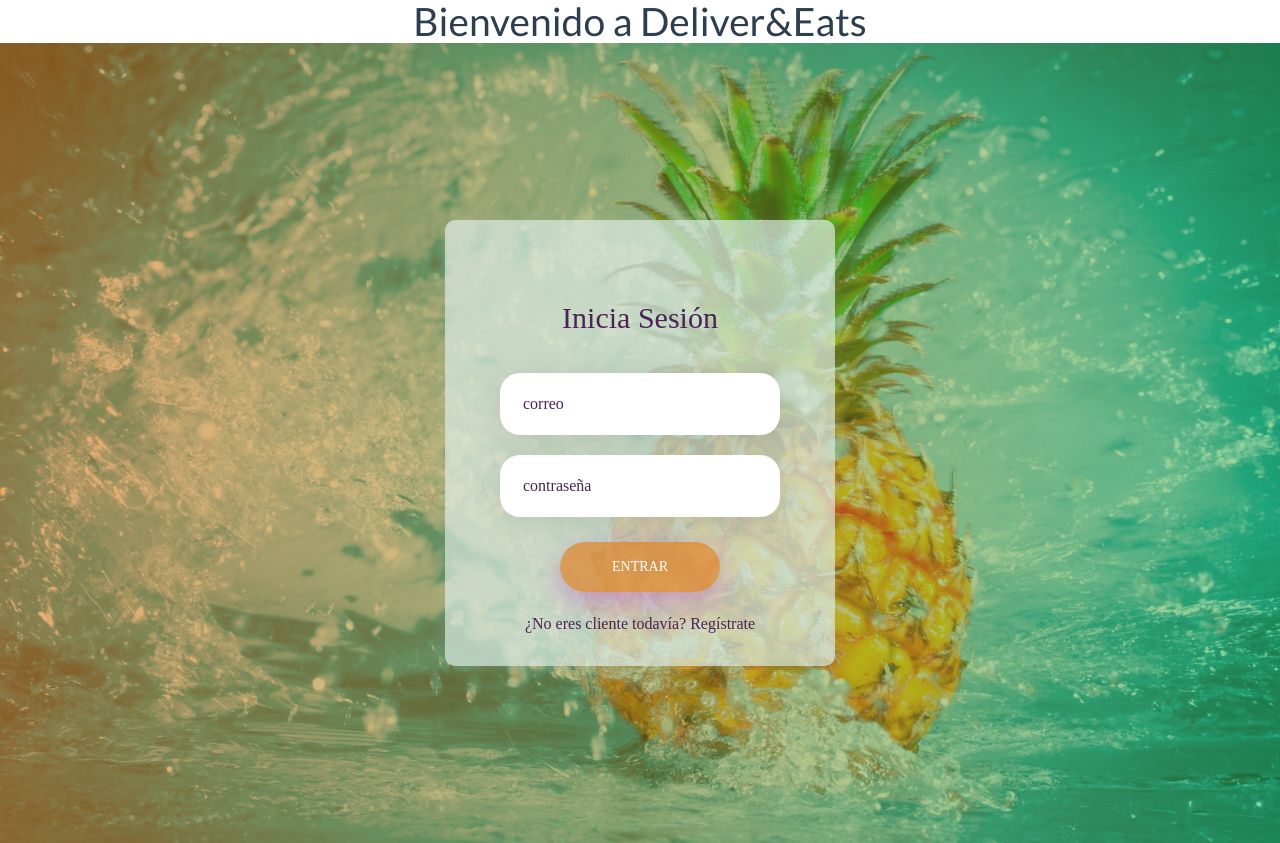
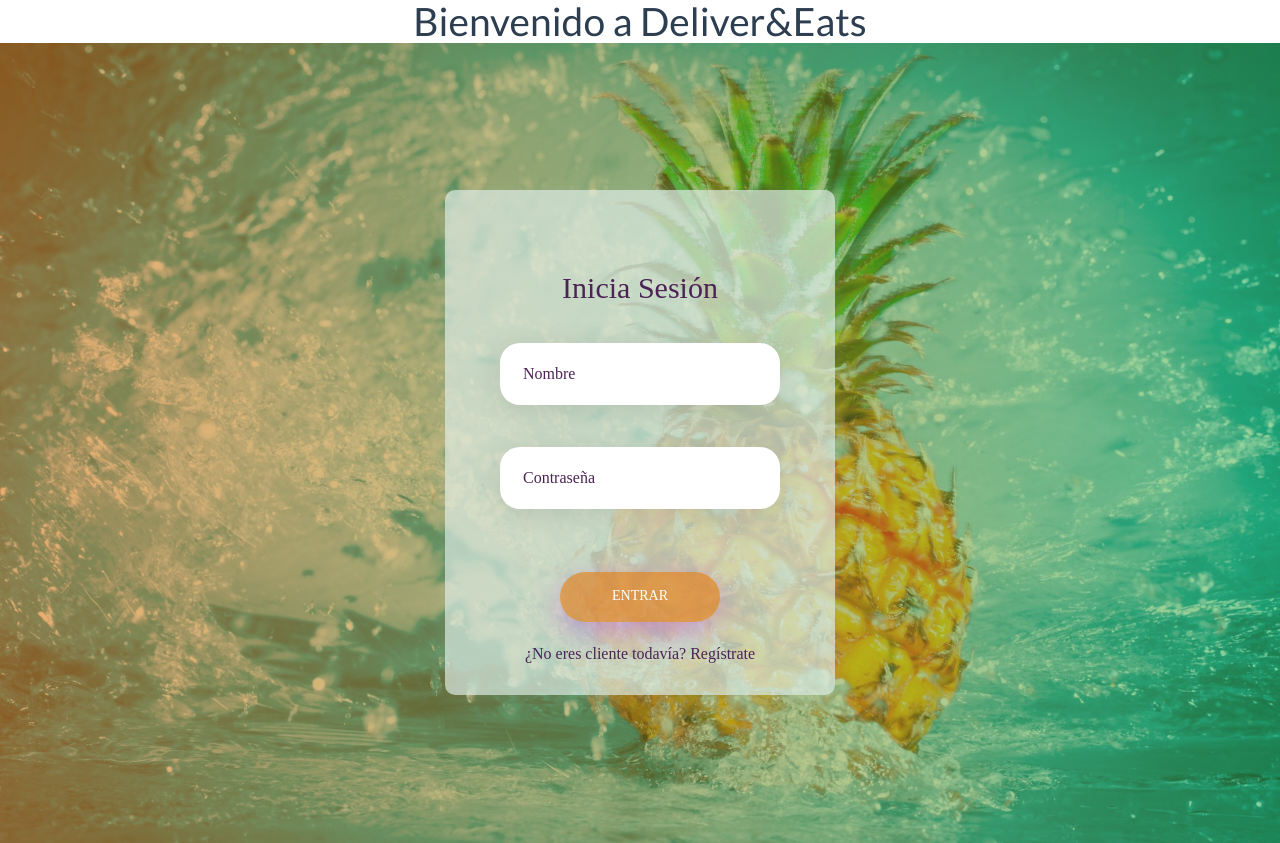
Before and after one commit to PredadorAkrid/IS-2020-2-Equipo5, a Django app: page / in a window 1280 px wide. Run offline with Django 3.2, Linux system fonts and the light colour scheme; some libraries are stand-ins or nearby versions; some web fonts are replaced.

Commit message:
errores en login

```diff
--- a/ProyectoFinal/cliente/forms.py
+++ b/ProyectoFinal/cliente/forms.py
@@ -94,14 +94,8 @@ class InicioSesionForm(AuthenticationForm):
 
         usuario = self.data["username"]
         clave = self.data["password"]
-        #Si el correo pertenece a un repartidor levantamos un error
-        #Ésto es temporal puesto que iniciarán sesión de la misma forma
-        #if ( (Repartidor.objects.filter(username=usuario).count() != 0)):
-        #    self.add_error(
-        #        "usuario", forms.ValidationError("No es un cliente")
-        #    )
         #Si el correo no existe en la tabla usuarios mandamos un error de registro
-        if (User.objects.filter(username=usuario).count() == 0 ):
+        if (User.objects.filter(username=usuario).count() == 0):
             self.add_error(
                 "username", forms.ValidationError("Éste correo no existe")
             )
@@ -109,3 +103,16 @@ class InicioSesionForm(AuthenticationForm):
         user = authenticate(username=usuario, password=clave)
         if user is None:
             self.add_error("password", forms.ValidationError("Contraseña inválida"))
+    def __init__(self, *args, **kwargs):
+        super(InicioSesionForm, self).__init__(*args, **kwargs)
+        self.fields['username'].widget = TextInput(attrs={
+            'id': 'id_username',
+            'class': 'input100',
+            'name': 'username',
+            'placeholder': 'Nombre'})
+        self.fields['password'].widget = TextInput(attrs={
+            'id': 'id_password',
+            'class': 'input100',
+            'type': "password",
+            'name': 'password',
+            'placeholder': 'Contraseña'})
--- a/ProyectoFinal/cliente/views.py
+++ b/ProyectoFinal/cliente/views.py
@@ -49,6 +49,7 @@ class Index(View):
         """Receive and validate sign up form."""
         form = InicioSesionForm(data=request.POST)
         if not form.is_valid():
+            print("no es válido")
             context = {"form": form}
             return render(request, "cliente/index.html", context)
 
--- a/ProyectoFinal/templates/cliente/index.html
+++ b/ProyectoFinal/templates/cliente/index.html
@@ -24,23 +24,32 @@
     <div class="container-login100" style="background-image: url('../../../static/imagenes/piña.jpg');">
 
 		<div class="wrap-login100 p-l-55 p-r-55 p-t-80 p-b-30">
-			<form action="" method="POST" class="login100-form validate-form">
+			<form action="." method="POST" class="login100-form validate-form">
 			    {% csrf_token %}
 
 				<span class="login100-form-title p-b-37">
 					Inicia Sesión
 				</span>
-
+				{% for field in form %}
+                    <div class="wrap-input100 validate-input m-b-20">
+                    {{ field }}
+                    <span class="focus-input100"></span>
+                    {{ field.errors }}
+                    </div>
+                    <br>
+                {% endfor %}
+                <br>
+                <!--
 				<div class="wrap-input100 validate-input m-b-20" data-validate="Enter username or email">
-					<input class="input100" type="text" name="username" placeholder="correo">
+					<input class="input100" type="text" name="username" placeholder="Correo">
 					<span class="focus-input100"></span>
 				</div>
 
 				<div class="wrap-input100 validate-input m-b-25" data-validate = "Enter password">
-					<input class="input100" type="password" name="password" placeholder="contraseña">
+					<input class="input100" type="password" name="password" placeholder="Contraseña">
 					<span class="focus-input100"></span>
 				</div>
-
+				-->
 				<div class="container-login100-form-btn">
 					<button class="login100-form-btn">
 						Entrar
```
Also changed, not shown: ProyectoFinal/db.sqlite3.
